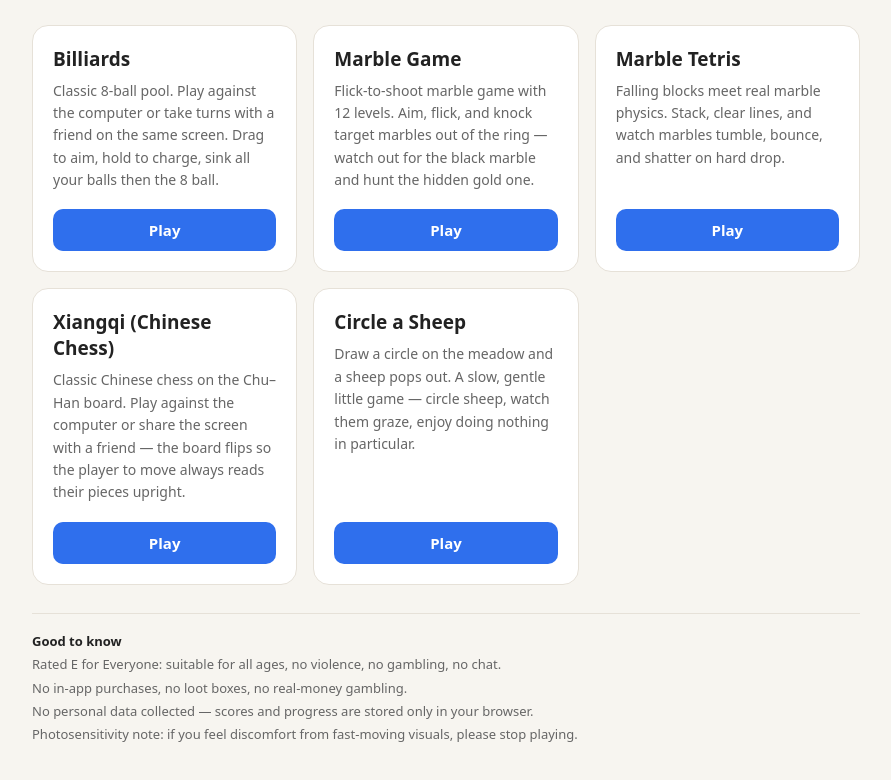
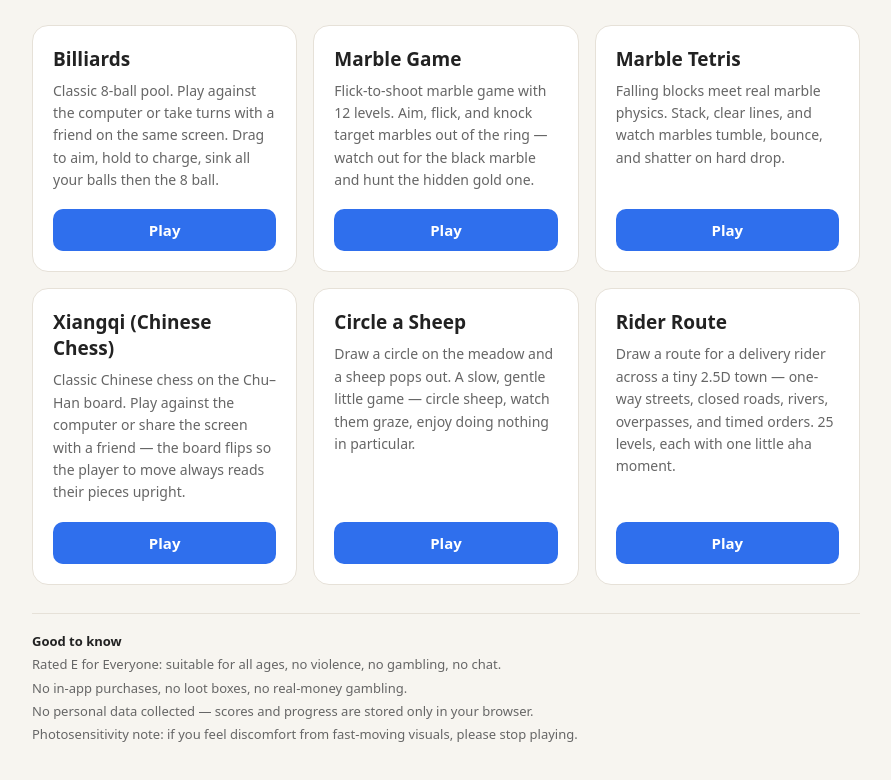
Before and after one commit to Linrstudio/games, a plain HTML site: page index.html in a window 1280 px wide. Shown: the part 94-874 px from the top of the page, without its empty margins (194-1085 px from the left). Drawn offline with Linux system fonts and the light colour scheme.

Commit message:
Games hub: add Rider Route entry (6th card, bilingual)

```diff
--- a/index.html
+++ b/index.html
@@ -61,6 +61,11 @@
       <p data-i18n="sheepDesc">Draw a circle on the meadow and a sheep pops out. A slow, gentle little game — circle sheep, watch them graze, enjoy doing nothing in particular.</p>
       <a class="play" href="https://app.qingyinhui.com/app/sheep-meadow/" data-i18n="play">Play</a>
     </section>
+    <section class="card">
+      <h2 data-i18n="riderName">Rider Route</h2>
+      <p data-i18n="riderDesc">Draw a route for a delivery rider across a tiny 2.5D town — one-way streets, closed roads, rivers, overpasses, and timed orders. 25 levels, each with one little aha moment.</p>
+      <a class="play" href="https://app.qingyinhui.com/rider-route/" data-i18n="play">Play</a>
+    </section>
   </main>
 
   <footer>
@@ -87,6 +92,8 @@ var I18N = {
     xiangqiDesc: "Classic Chinese chess on the Chu\u2013Han board. Play against the computer or share the screen with a friend \u2014 the board flips so the player to move always reads their pieces upright.",
     sheepName: "Circle a Sheep",
     sheepDesc: "Draw a circle on the meadow and a sheep pops out. A slow, gentle little game \u2014 circle sheep, watch them graze, enjoy doing nothing in particular.",
+    riderName: "Rider Route",
+    riderDesc: "Draw a route for a delivery rider across a tiny 2.5D town \u2014 one-way streets, closed roads, rivers, overpasses, and timed orders. 25 levels, each with one little aha moment.",
     play: "Play",
     complianceTitle: "Good to know",
     c1: "Rated E for Everyone: suitable for all ages, no violence, no gambling, no chat.",
@@ -107,6 +114,8 @@ var I18N = {
     xiangqiDesc: "楚河汉界，一盘好棋。可人机对弈，也可同屏双人对弈，轮到谁棋盘就翻向谁。",
     sheepName: "圈一只羊",
     sheepDesc: "在草地上画个圈，一只羊就冒出来了。慢慢悠悠的小游戏：圈羊、看它们吃草，什么都不急。",
+    riderName: "骑手送单路",
+    riderDesc: "给外卖骑手画一条送单路线：单行道、封路、河与桥、立交桥，还有带倒计时的限时单。25 关，每关一个顿悟点。",
     play: "开始玩",
     complianceTitle: "须知",
     c1: "适合所有年龄（Rated E for Everyone，无暴力、无赌博、无聊天）。",
```
